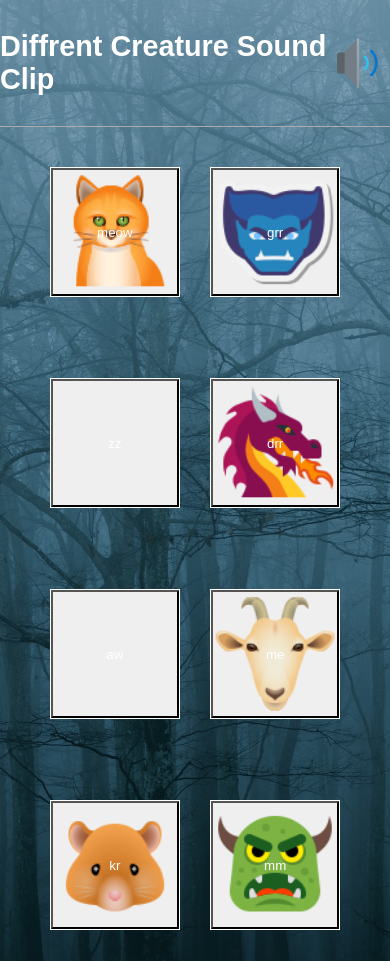
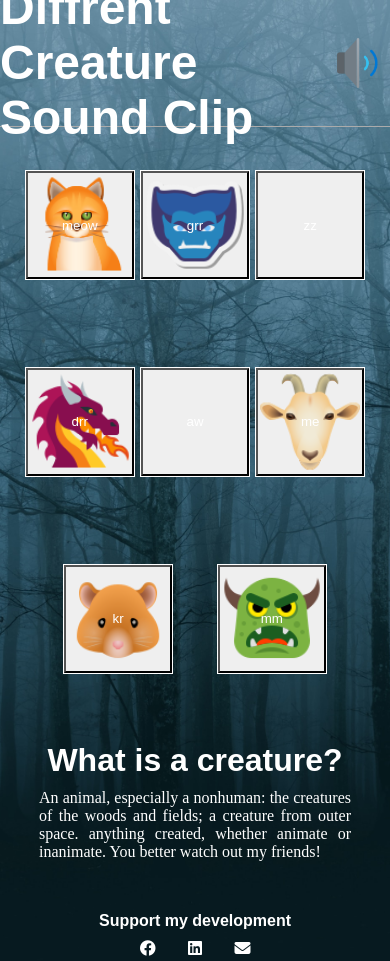
Before and after one commit to marco5454/DifferentCreatureSounds, a plain HTML site: page index.html in a window 390 px wide. Shown: the top 961 px of the page. Drawn offline with Linux system fonts and the light colour scheme; a web font is replaced by a local one.

Commit message:
Screen ress for Ipads and tablet fixed

```diff
--- a/style.css
+++ b/style.css
@@ -240,3 +240,29 @@ footer .copy-rights small {
     font-size: 1rem;
   }
 }
+/* smartphones, Android phones, landscape iPhone  */
+@media only screen and (min-width: 390px) and (min-height: 844px) {
+  header .title h1 {
+    font-size: 3rem;
+  }
+
+  section {
+    height: 70vh;
+    display: flex;
+    flex-direction: row;
+  }
+
+  section .section-container .box {
+    width: 110px;
+    height: 110px;
+  }
+  .short-description {
+    height: 20vh;
+  }
+  footer {
+    height: 15vh;
+  }
+  footer .footer-wrapper h2 {
+    font-size: 1rem;
+  }
+}
```
